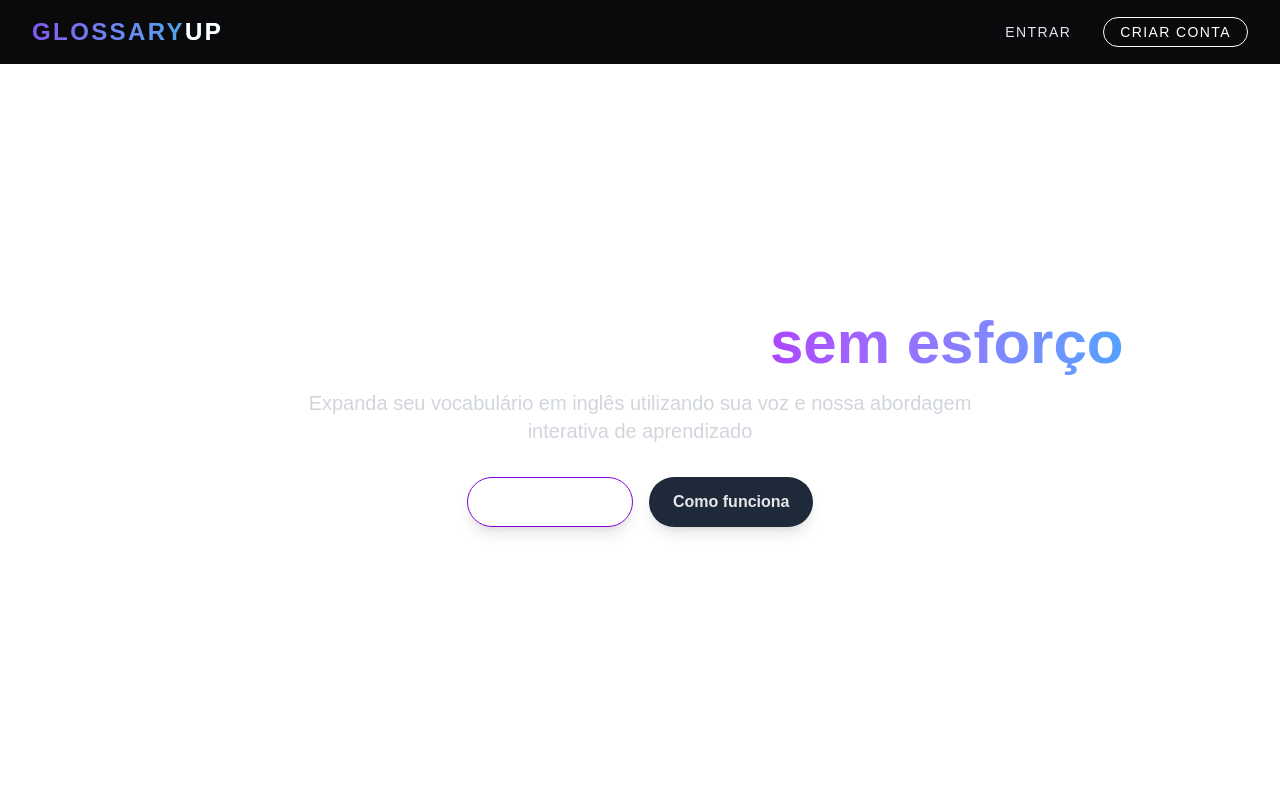
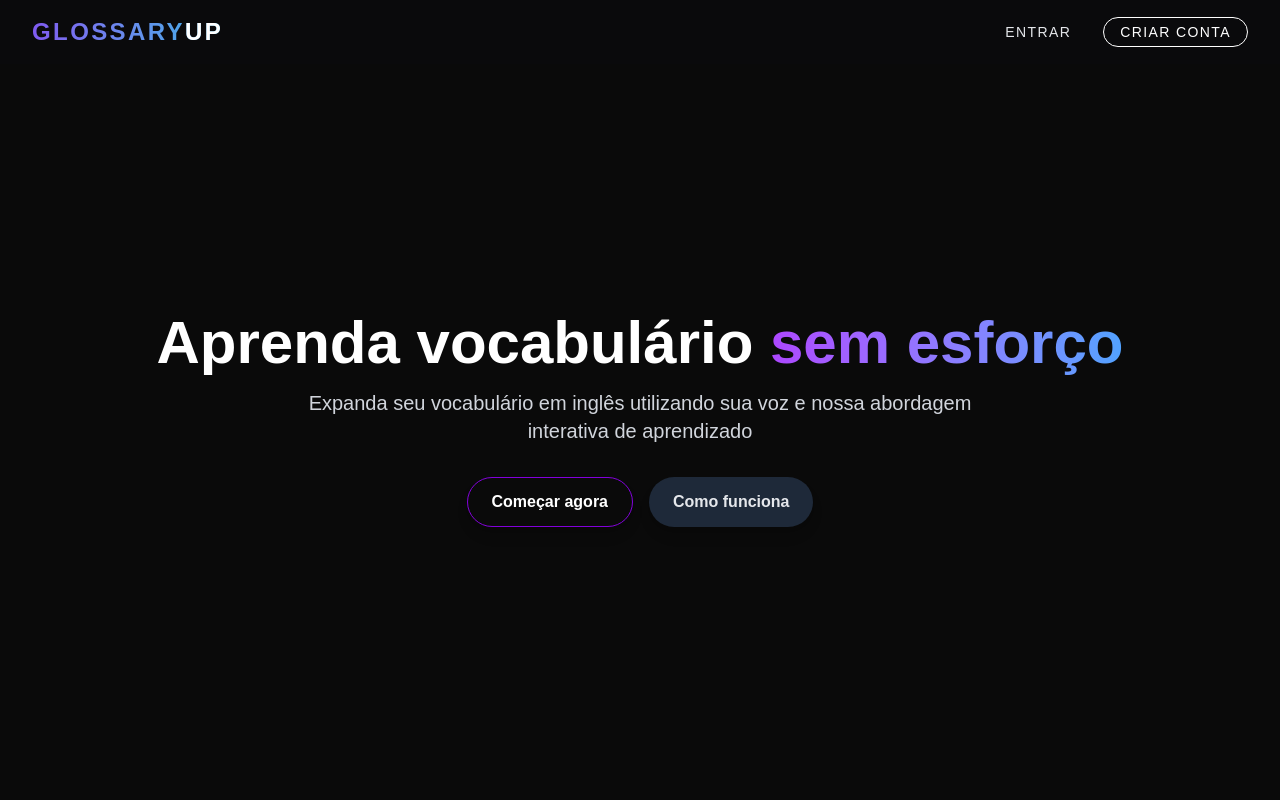
Before and after one commit to ViniNathan/glossary-app, a Next.js app in the folder frontend/: page / in a window 1280 px wide. Shown: the top 800 px of the page. Built offline with nearby package versions, Linux system fonts and the light colour scheme.

Commit message:
fix: correct light theme color variables in globals.css

```diff
--- a/frontend/src/app/globals.css
+++ b/frontend/src/app/globals.css
@@ -19,6 +19,13 @@
   }
 }
 
+@media (prefers-color-scheme: light) {
+  :root {
+    --background: #0a0a0a;
+    --foreground: #ededed;
+  }
+}
+
 body {
   background: var(--background);
   color: var(--foreground);
```
